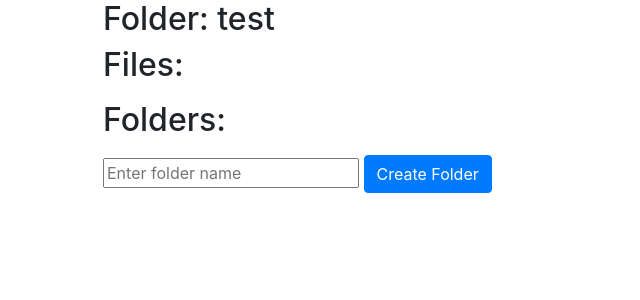
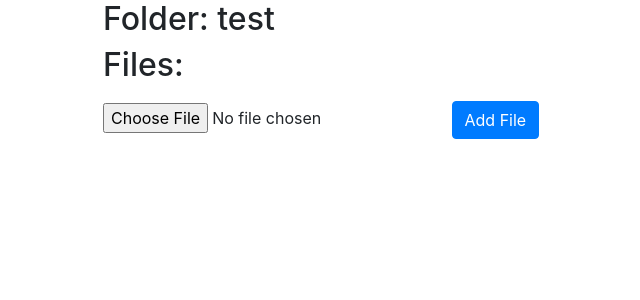
Before and after one commit to larycoder/Limb-Bone-Abnormality, a Flask app: page /folder/1 in a window 1280 px wide. Shown: the part 56-356 px from the top of the page, without its empty margins (89-729 px from the left). Run offline with Flask 3, Linux system fonts and the light colour scheme; a user stored in the database is signed in; some libraries are stand-ins or nearby versions.

Commit message:
add 2 input

```diff
--- a/templates/folder.html
+++ b/templates/folder.html
@@ -44,6 +44,7 @@
   </nav>
   <div class="form">
     <h2>Folder: {{ folder.name }}</h2>
+
     <!-- Display files -->
     <h2>Files:</h2>
     <ul>
@@ -53,32 +54,20 @@
         <button type="button" class="close" onclick="deleteSubFile('{{ subfile.id }}','{{ subfile.folder_id }}')">
           <span aria-hidden="true">&times;</span>
         </button>
-
       </div>
       {% endfor %}
     </ul>
 
-    <h2>Folders:</h2>
-    <ul>
-        {% for subfolder in subfolders %}
-          <div class="file-list">
-            <li><a href="{{ url_for('get_folder', folder_id=subfolder.id) }}">{{ subfolder.name }}</a></li>
-            <button type="button" class="close" onclick="deleteSubFolder('{{ subfolder.id }}','{{ subfolder.parent_folder_id }}')">
-              <span aria-hidden="true">&times;</span>
-            </button>
+    <!-- Create new file -->
+    <form action="/folder/{{ folder.id }}" method="post" enctype="multipart/form-data" id="uploadForm">
+      <div id="fileInputContainer">
+        {% if subfiles|length >= 2 %}
+          <button type="button" class="execute-button" onclick="executeF('{{ file.id }}')">Execute</button>
+        {% else %}
+          <input type="file" id="inputFile" name="inputFile" accept=".txt, .fastq">
+          <button type="submit" class="btn btn-primary">Add File</button>
+        {% endif %}
       </div>
-
-        {% endfor %}
-    </ul>
-
-
-
-
-    <!-- Create new folder -->
-    <form action="" method="post">
-        <input type="text" id="folderName" name="folderName" placeholder="Enter folder name">
-
-        <button type="submit" class="btn btn-primary">Create Folder</button>
     </form>
   </div>
 
@@ -116,5 +105,6 @@ src="{{url_for('static', filename= 'index.js')}}">
     });
   });
 </script>
+
 </body>
 </html>
```
Lines whose indentation alone changed are shown as unchanged.
